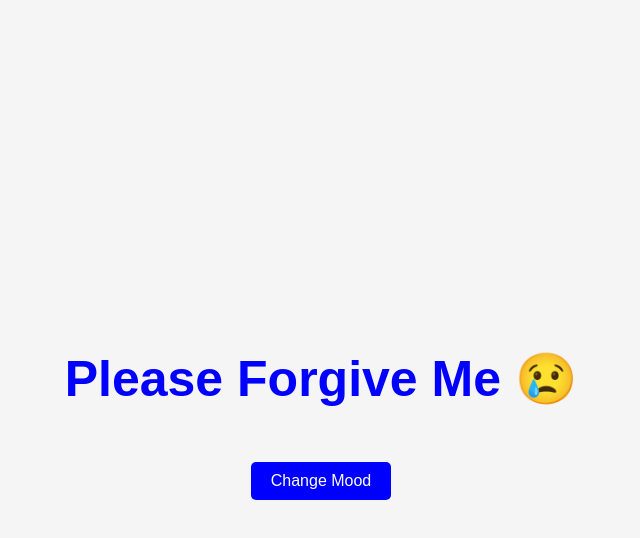
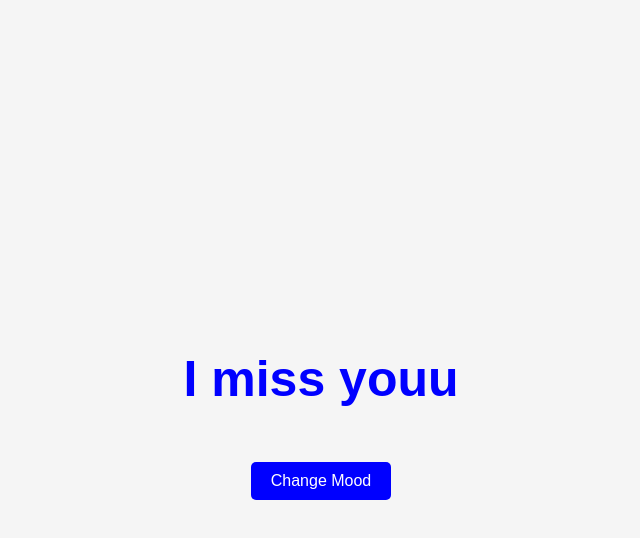
Before and after one commit to Lilvutra/iamsorry, a plain HTML site: page index.html in a window 1280 px wide. Both pictures are taken after a click on the button "Change Mood". Shown: the whole page, without its empty margins (319-959 px from the left). Drawn offline with Linux system fonts and the light colour scheme.

Commit message:
Update index.html

```diff
--- a/index.html
+++ b/index.html
@@ -16,7 +16,7 @@
         }
         h1 {
             font-size: 50px;
-            color: red;
+            color: rgb(249, 183, 202);
             transition: all 0.3s ease;
         }
         button {
@@ -36,14 +36,14 @@
 </head>
 <body>
 
-    <h1 id="sorryText">I AM SORRY</h1>
+    <h1 id="sorryText">Honey, I am sorry</h1>
     <button onclick="changeStyle()">Change Mood</button>
 
     <script>
         function changeStyle() {
             let text = document.getElementById("sorryText");
             text.style.color = "blue";
-            text.innerHTML = "Please Forgive Me 😢";
+            text.innerHTML = "I miss youu";
         }
     </script>
 
```
